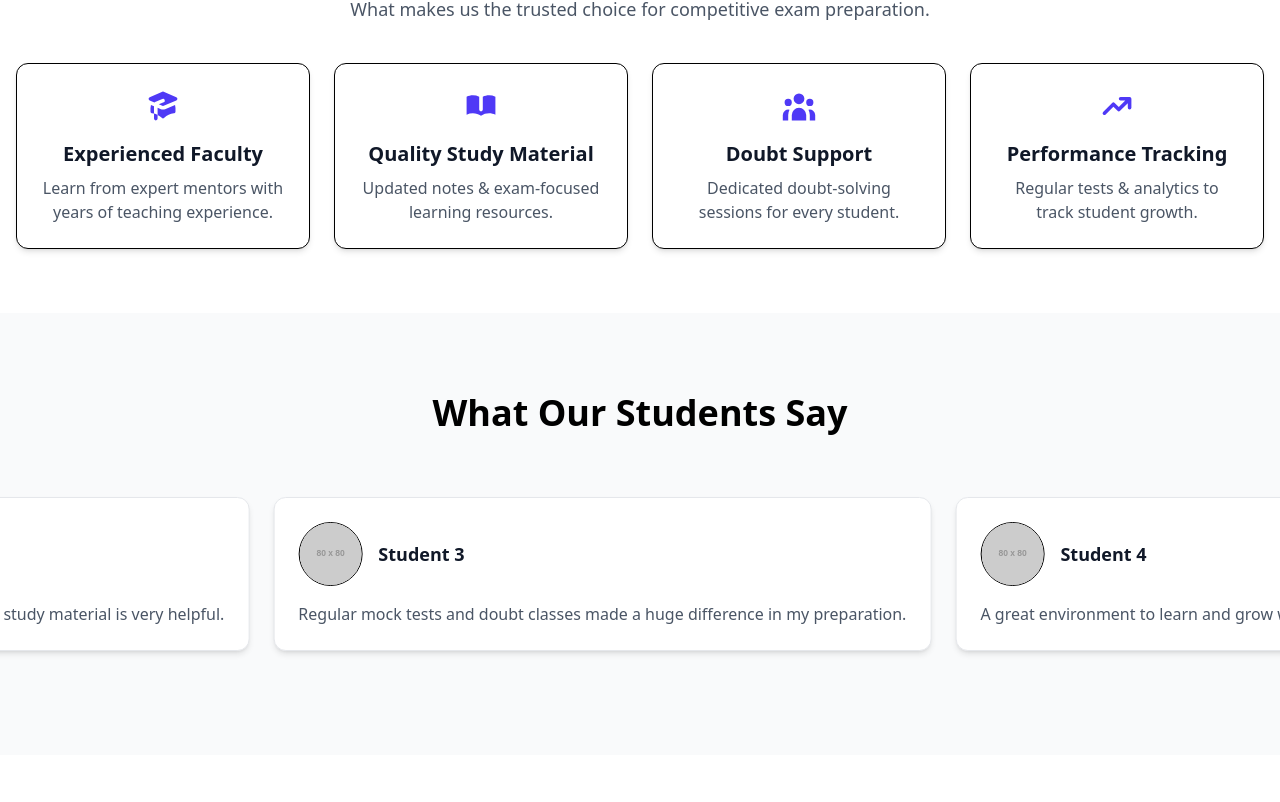
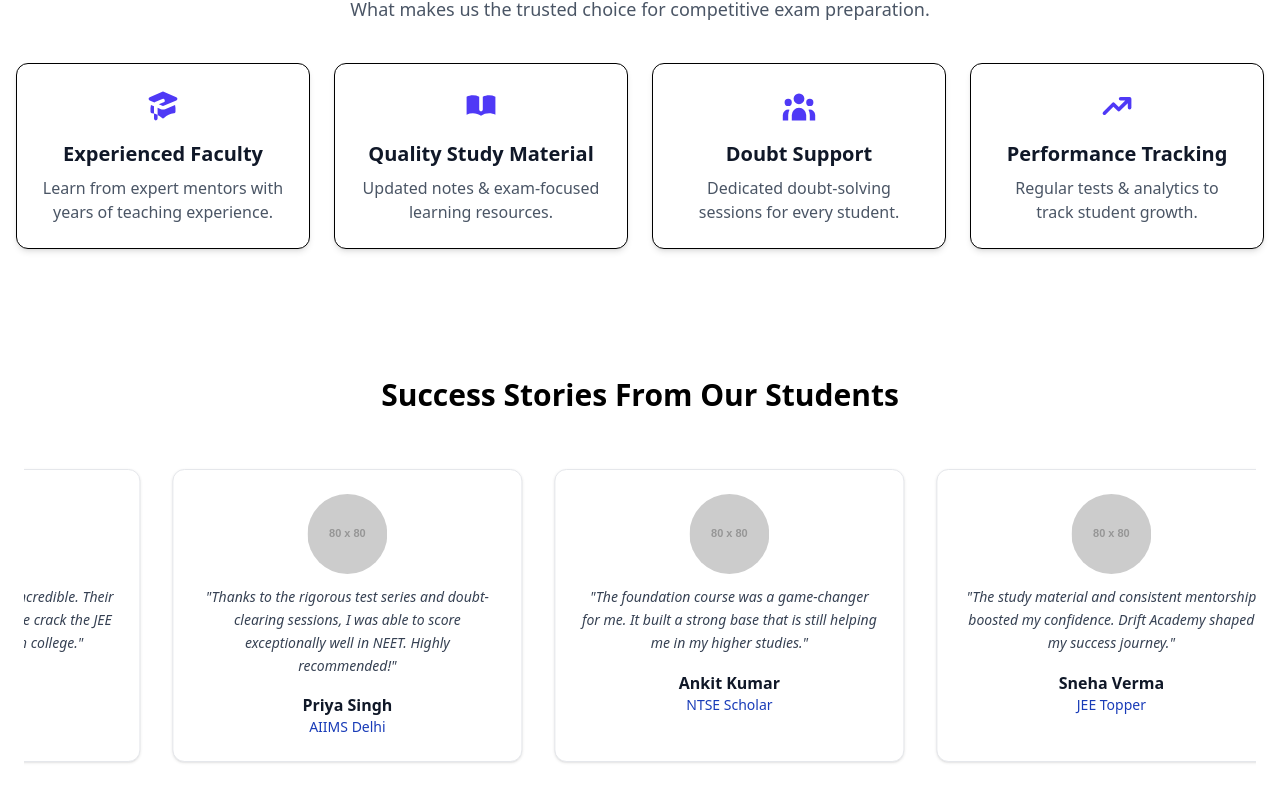
Before and after one commit to atif-afsar/Drift-Academy, a React (Vite) app: page / in a window 1280 px wide. Shown: the part 1489-2291 px from the top of the page. Before the commit the page ends 2244 px from the top, so only its background shows below. Built offline with nearby package versions, Linux system fonts and the light colour scheme.

Commit message:
Adding TestimonialsSection

```diff
--- a/package.json
+++ b/package.json
@@ -13,6 +13,7 @@
     "@tailwindcss/vite": "^4.1.17",
     "react": "^19.2.0",
     "react-dom": "^19.2.0",
+    "react-fast-marquee": "^1.6.5",
     "react-icons": "^5.5.0",
     "tailwindcss": "^4.1.17"
   },
--- a/src/Components/TestimonialsSection.jsx
+++ b/src/Components/TestimonialsSection.jsx
@@ -1,79 +1,72 @@
 import React from "react";
+import Marquee from "react-fast-marquee";
 
 export default function TestimonialsSection() {
   const testimonials = [
     {
-      name: "Student 1",
-      text: "Drift Academy helped me stay consistent and focused throughout my exam preparation.",
-      img: "https://via.placeholder.com/80" // placeholder image
+      id: 1,
+      name: "Rohan Sharma",
+      college: "IIT Bombay",
+      text: "The faculty at Drift Academy is incredible. Their personalized approach helped me crack the JEE exam and get into my dream college.",
+      img: "https://via.placeholder.com/80" // placeholder avatar
     },
     {
-      name: "Student 2",
-      text: "The teachers are highly supportive, and the study material is very helpful.",
+      id: 2,
+      name: "Priya Singh",
+      college: "AIIMS Delhi",
+      text: "Thanks to the rigorous test series and doubt-clearing sessions, I was able to score exceptionally well in NEET. Highly recommended!",
       img: "https://via.placeholder.com/80"
     },
     {
-      name: "Student 3",
-      text: "Regular mock tests and doubt classes made a huge difference in my preparation.",
+      id: 3,
+      name: "Ankit Kumar",
+      college: "NTSE Scholar",
+      text: "The foundation course was a game-changer for me. It built a strong base that is still helping me in my higher studies.",
       img: "https://via.placeholder.com/80"
     },
     {
-      name: "Student 4",
-      text: "A great environment to learn and grow with excellent faculty guidance.",
-      img: "https://via.placeholder.com/80"
-    },
-    {
-      name: "Student 5",
-      text: "Personalized feedback and consistent improvements helped me boost my confidence.",
+      id: 4,
+      name: "Sneha Verma",
+      college: "JEE Topper",
+      text: "The study material and consistent mentorship boosted my confidence. Drift Academy shaped my success journey.",
       img: "https://via.placeholder.com/80"
     },
   ];
 
   return (
-    <section className="py-20 bg-gray-50">
-      <h2 className="text-3xl md:text-4xl font-bold text-center mb-10">
-        What Our Students Say
-      </h2>
+    <section className="w-full bg-white py-16">
+      <div className="max-w-7xl mx-auto px-6">
+        {/* Heading */}
+        <h2 className="text-3xl font-bold text-center mb-10">
+          Success Stories From Our Students
+        </h2>
 
-      {/* Marquee Container */}
-      <div className="relative overflow-hidden whitespace-nowrap py-6">
+        {/* Marquee Slider */}
+        <Marquee pauseOnHover={true} speed={40} gradient={false} className="py-4">
 
-        <div className="animate-marquee inline-flex gap-6">
-          {testimonials.map((t, index) => (
-            <div
-              key={index}
-              className="min-w-[300px] bg-white p-6 rounded-xl shadow-md border border-gray-200"
-            >
-              <div className="flex items-center gap-4 mb-4">
+          <div className="flex gap-8">
+            {testimonials.map((item) => (
+              <div
+                key={item.id}
+                className="min-w-[320px] max-w-[350px] bg-white border border-gray-200 rounded-xl shadow-sm p-6 flex flex-col items-center text-center"
+              >
                 <img
-                  src={t.img}
-                  alt={t.name}
-                  className="w-16 h-16 rounded-full object-cover border"
+                  src={item.img}
+                  alt={item.name}
+                  className="w-20 h-20 rounded-full object-cover mb-3"
                 />
-                <h3 className="text-lg font-semibold text-gray-900">{t.name}</h3>
+
+                <p className="text-gray-700 italic text-sm leading-relaxed">
+                  "{item.text}"
+                </p>
+
+                <h4 className="mt-4 font-semibold text-gray-900">{item.name}</h4>
+                <p className="text-blue-800 text-sm font-medium">{item.college}</p>
               </div>
-              <p className="text-gray-600">{t.text}</p>
-            </div>
-          ))}
+            ))}
+          </div>
 
-          {/* Duplicate for seamless loop */}
-          {testimonials.map((t, index) => (
-            <div
-              key={"dup-" + index}
-              className="min-w-[300px] bg-white p-6 rounded-xl shadow-md border border-gray-200"
-            >
-              <div className="flex items-center gap-4 mb-4">
-                <img
-                  src={t.img}
-                  alt={t.name}
-                  className="w-16 h-16 rounded-full object-cover border"
-                />
-                <h3 className="text-lg font-semibold text-gray-900">{t.name}</h3>
-              </div>
-              <p className="text-gray-600">{t.text}</p>
-            </div>
-          ))}
-        </div>
+        </Marquee>
       </div>
     </section>
   );
```
Also changed, not shown: 1 other file (tests, documents, lock files or other folders).
